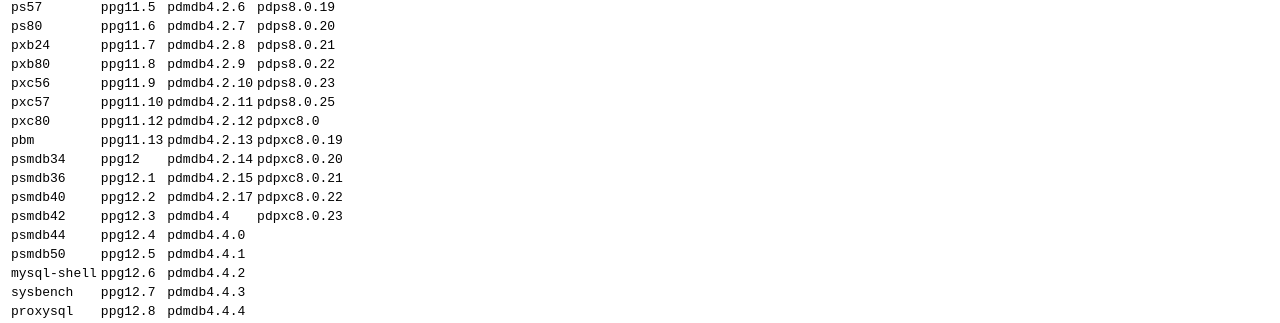
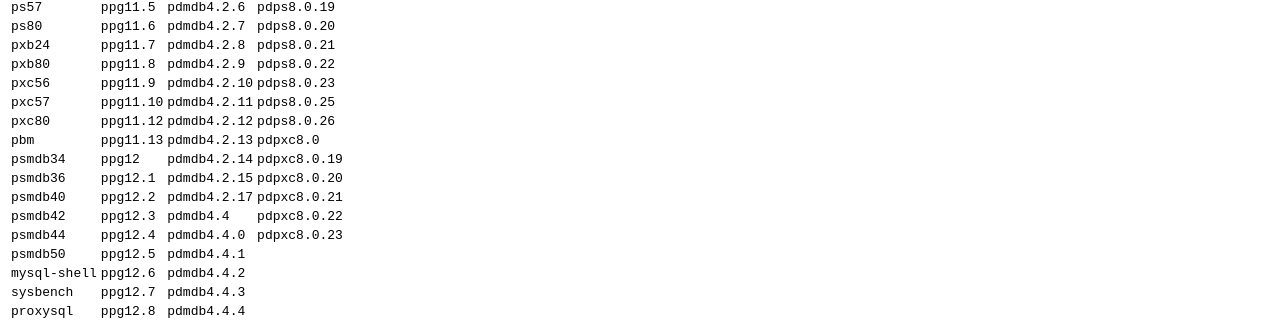
Before and after one commit to percona/repo-config-docs, an MkDocs documentation site: the page built from docs/percona-release.md, in a window 1280 px wide and 900 px high, scrolled down 1005 px. Shown: the part 146-469 px from the top of the window. Built offline with MkDocs 1.6.1 and Material for MkDocs 9.7.7, drawn with Linux system fonts in a browser that asks for light colours; nearby versions of some CDN libraries.

Commit message:
PREl-169 Addd PDPS 8.0.26 to repo and product lists (#59)
modified:   docs/percona-release.md
	modified:   docs/repository-location.md

```diff
--- a/docs/percona-release.md
+++ b/docs/percona-release.md
@@ -83,13 +83,13 @@
     |  ``pxb80``      | ``ppg11.8``     | ``pdmdb4.2.9``  | ``pdps8.0.22``  |
     |  ``pxc56``      | ``ppg11.9``     | ``pdmdb4.2.10`` | ``pdps8.0.23``  |
     |  ``pxc57``      | ``ppg11.10``    | ``pdmdb4.2.11`` | ``pdps8.0.25``  |
-    |  ``pxc80``      | ``ppg11.12``    | ``pdmdb4.2.12`` | ``pdpxc8.0``    |
-    | ``pbm``         | ``ppg11.13``    | ``pdmdb4.2.13`` | ``pdpxc8.0.19`` |
-    | ``psmdb34``     | ``ppg12``       | ``pdmdb4.2.14`` | ``pdpxc8.0.20`` |
-    | ``psmdb36``     | ``ppg12.1``     | ``pdmdb4.2.15`` | ``pdpxc8.0.21`` |
-    | ``psmdb40``     | ``ppg12.2``     | ``pdmdb4.2.17`` | ``pdpxc8.0.22`` |
-    | ``psmdb42``     | ``ppg12.3``     | ``pdmdb4.4``    | ``pdpxc8.0.23`` |
-    | ``psmdb44``     | ``ppg12.4``     | ``pdmdb4.4.0``  |  |
+    |  ``pxc80``      | ``ppg11.12``    | ``pdmdb4.2.12`` | ``pdps8.0.26``  |
+    | ``pbm``         | ``ppg11.13``    | ``pdmdb4.2.13`` | ``pdpxc8.0``    |
+    | ``psmdb34``     | ``ppg12``       | ``pdmdb4.2.14`` | ``pdpxc8.0.19`` |
+    | ``psmdb36``     | ``ppg12.1``     | ``pdmdb4.2.15`` | ``pdpxc8.0.20`` |
+    | ``psmdb40``     | ``ppg12.2``     | ``pdmdb4.2.17`` | ``pdpxc8.0.21`` |
+    | ``psmdb42``     | ``ppg12.3``     | ``pdmdb4.4``    | ``pdpxc8.0.22`` |
+    | ``psmdb44``     | ``ppg12.4``     | ``pdmdb4.4.0``  | ``pdpxc8.0.23`` |
     | ``psmdb50``     | ``ppg12.5``     | ``pdmdb4.4.1``  |  |
     |``mysql-shell``  | ``ppg12.6``     | ``pdmdb4.4.2``  |  |
     | ``sysbench``    | ``ppg12.7``     | ``pdmdb4.4.3``  |  |
```
Also changed, not shown: docs/repository-location.md (+3 -1 lines).
